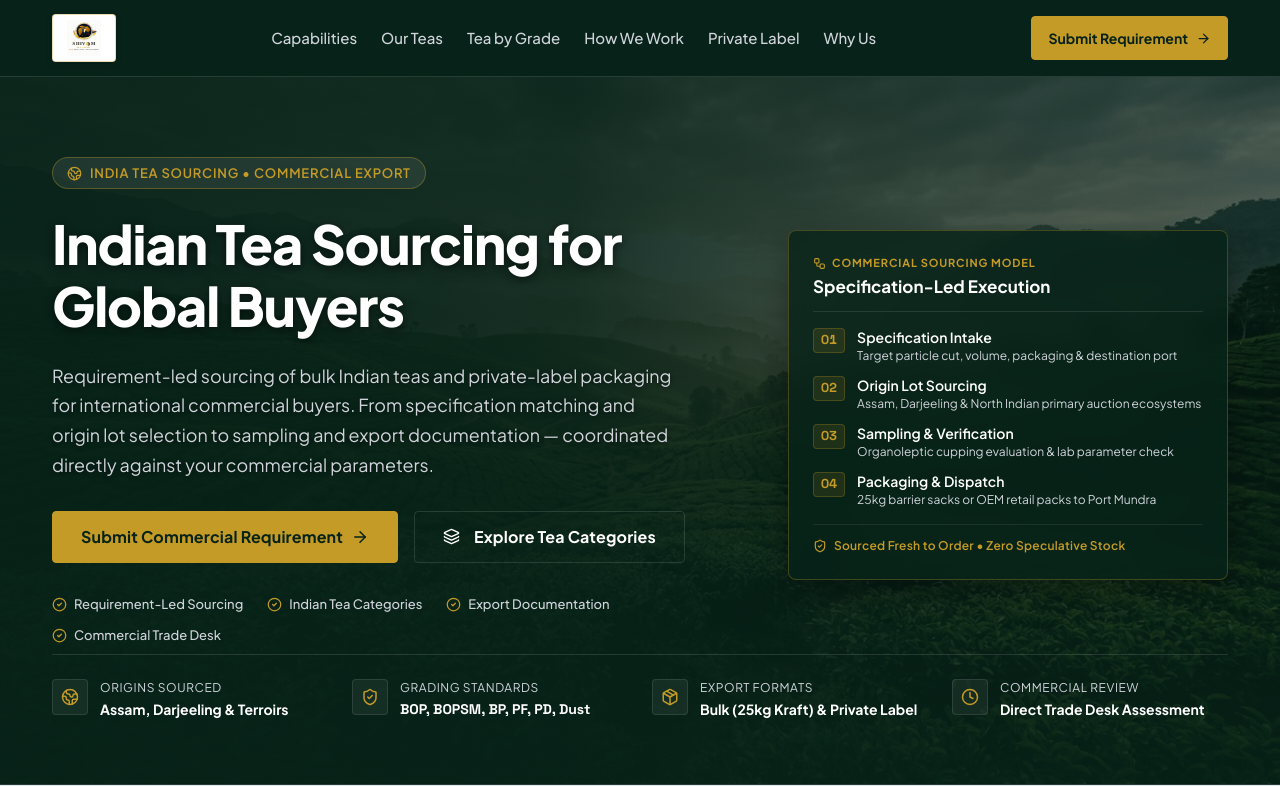
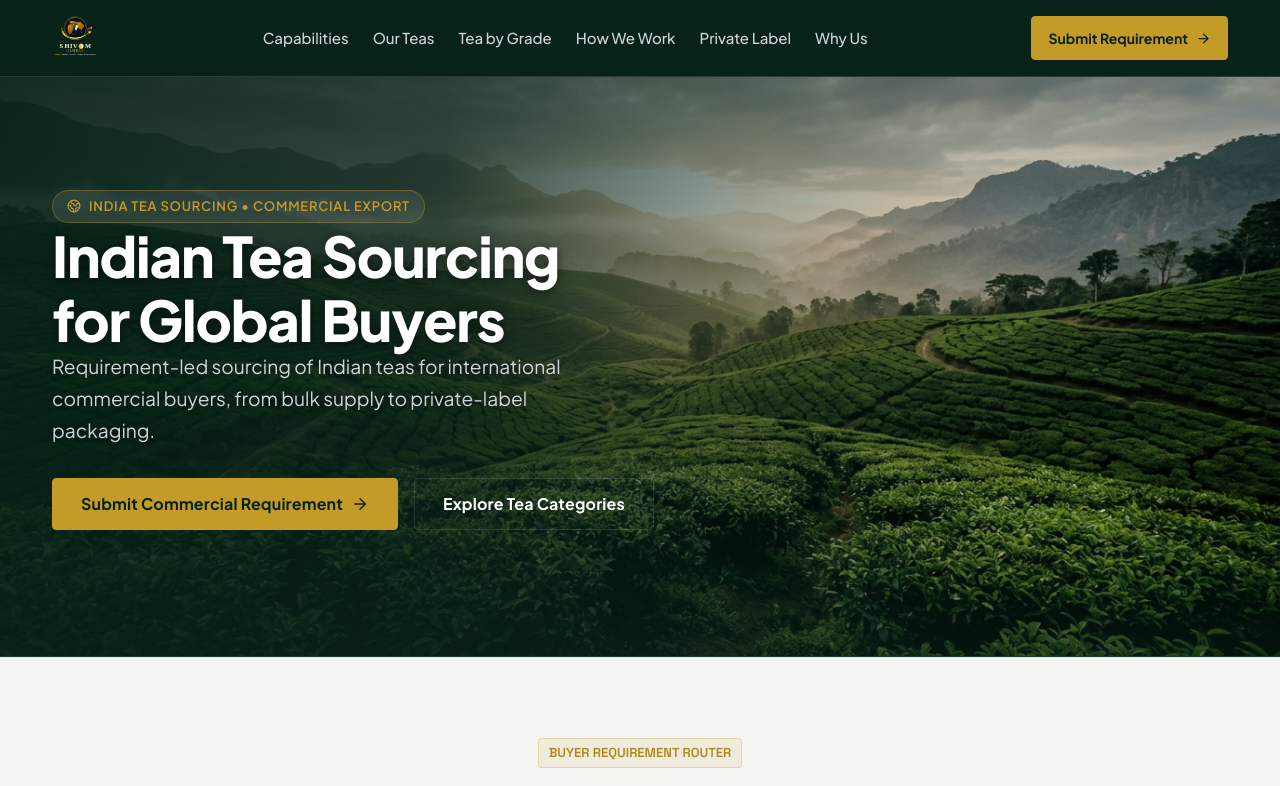
Before and after one commit to sarthaksarvaiya/shivom-global-website, a React (Vite) app: page / in a window 1280 px wide. Shown: the top 786 px of the page. Built offline with nearby package versions, Linux system fonts and the light colour scheme.

Commit message:
refactor(website): simplify hero and integrate header branding

```diff
--- a/src/components/home/HeroSection.tsx
+++ b/src/components/home/HeroSection.tsx
@@ -1,14 +1,5 @@
 import React from 'react';
-import {
-  ArrowRight,
-  CheckCircle2,
-  Globe2,
-  Package,
-  Clock,
-  Layers,
-  ShieldCheck,
-  Workflow
-} from 'lucide-react';
+import { ArrowRight, Globe2 } from 'lucide-react';
 
 export interface HeroSectionProps {
   onExploreCategories?: () => void;
@@ -61,34 +52,28 @@ export const HeroSection: React.FC<HeroSectionProps> = ({
     <section
       id="hero"
       className="hero-section"
-      aria-label="Commercial Tea Sourcing Overview"
+      aria-label="Indian Tea Sourcing Overview"
     >
-      {/* Background layer with authentic Indian tea landscape photography */}
+      {/* Background layer displaying the authentic Indian tea landscape */}
       <div className="hero-bg-layer" aria-hidden="true" />
 
       <div className="container hero-container">
-        {/* Main 2-Column Desktop Grid / Stacked Mobile Layout */}
-        <div className="hero-grid">
-
-          {/* Left Column: Commercial Positioning, Headline, Narrative & CTAs */}
         <div className="hero-content">
 
-            {/* Commercial Eyebrow Badge */}
+          {/* Eyebrow Badge */}
           <div className="hero-eyebrow-badge">
-              <Globe2 size={15} color="var(--color-accent-gold)" style={{ flexShrink: 0 }} aria-hidden="true" />
+            <Globe2 size={14} color="var(--color-accent-gold)" style={{ flexShrink: 0 }} aria-hidden="true" />
             <span>INDIA TEA SOURCING &bull; COMMERCIAL EXPORT</span>
           </div>
 
           {/* Primary Main H1 Headline */}
           <h1 className="hero-headline">
-              Indian Tea Sourcing for Global Buyers
+            Indian Tea Sourcing<br className="hero-headline-br" /> for Global Buyers
           </h1>
 
-            {/* Value Narrative Body */}
+          {/* Short B2B Supporting Copy (1-2 lines on desktop) */}
           <p className="hero-narrative">
-              Requirement-led sourcing of bulk Indian teas and private-label packaging for international commercial buyers.
-              From specification matching and origin lot selection to sampling and export documentation — coordinated directly
-              against your commercial parameters.
+            Requirement-led sourcing of Indian teas for international commercial buyers, from bulk supply to private-label packaging.
           </p>
 
           {/* Dual Action CTAs */}
@@ -111,132 +96,11 @@ export const HeroSection: React.FC<HeroSectionProps> = ({
               id="hero-secondary-cta"
               aria-label="Explore Tea Categories"
             >
-                <Layers size={17} style={{ marginRight: '6px' }} aria-hidden="true" />
               <span>Explore Tea Categories</span>
             </a>
           </div>
 
-            {/* Compact Trust Qualification Strip */}
-            <div className="hero-trust-anchors" aria-label="Core Commercial Qualifications">
-              <div className="hero-trust-chip">
-                <CheckCircle2 size={15} color="var(--color-accent-gold)" style={{ flexShrink: 0 }} aria-hidden="true" />
-                <span>Requirement-Led Sourcing</span>
         </div>
-              <div className="hero-trust-chip">
-                <CheckCircle2 size={15} color="var(--color-accent-gold)" style={{ flexShrink: 0 }} aria-hidden="true" />
-                <span>Indian Tea Categories</span>
-              </div>
-              <div className="hero-trust-chip">
-                <CheckCircle2 size={15} color="var(--color-accent-gold)" style={{ flexShrink: 0 }} aria-hidden="true" />
-                <span>Export Documentation</span>
-              </div>
-              <div className="hero-trust-chip">
-                <CheckCircle2 size={15} color="var(--color-accent-gold)" style={{ flexShrink: 0 }} aria-hidden="true" />
-                <span>Commercial Trade Desk</span>
-              </div>
-            </div>
-
-          </div>
-
-          {/* Right Column: Commercial Sourcing Model Panel */}
-          <div className="hero-panel-col">
-            <div className="hero-sourcing-panel">
-              <div className="hero-panel-header">
-                <div className="hero-panel-eyebrow">
-                  <Workflow size={13} color="var(--color-accent-gold)" aria-hidden="true" />
-                  <span>COMMERCIAL SOURCING MODEL</span>
-                </div>
-                <div className="hero-panel-title">
-                  Specification-Led Execution
-                </div>
-              </div>
-
-              <div className="hero-panel-steps">
-                <div className="hero-step-item">
-                  <span className="hero-step-num font-spec">01</span>
-                  <div className="hero-step-body">
-                    <div className="hero-step-title">Specification Intake</div>
-                    <div className="hero-step-desc">Target particle cut, volume, packaging & destination port</div>
-                  </div>
-                </div>
-
-                <div className="hero-step-item">
-                  <span className="hero-step-num font-spec">02</span>
-                  <div className="hero-step-body">
-                    <div className="hero-step-title">Origin Lot Sourcing</div>
-                    <div className="hero-step-desc">Assam, Darjeeling & North Indian primary auction ecosystems</div>
-                  </div>
-                </div>
-
-                <div className="hero-step-item">
-                  <span className="hero-step-num font-spec">03</span>
-                  <div className="hero-step-body">
-                    <div className="hero-step-title">Sampling & Verification</div>
-                    <div className="hero-step-desc">Organoleptic cupping evaluation & lab parameter check</div>
-                  </div>
-                </div>
-
-                <div className="hero-step-item">
-                  <span className="hero-step-num font-spec">04</span>
-                  <div className="hero-step-body">
-                    <div className="hero-step-title">Packaging & Dispatch</div>
-                    <div className="hero-step-desc">25kg barrier sacks or OEM retail packs to Port Mundra</div>
-                  </div>
-                </div>
-              </div>
-
-              <div className="hero-panel-footer">
-                <ShieldCheck size={14} color="var(--color-accent-gold)" style={{ flexShrink: 0 }} aria-hidden="true" />
-                <span>Sourced Fresh to Order &bull; Zero Speculative Stock</span>
-              </div>
-            </div>
-          </div>
-
-        </div>
-
-        {/* Commercial Pillar Strip Across Base of Hero */}
-        <div className="hero-pillars-grid" aria-label="Commercial Sourcing Pillars">
-          <div className="hero-pillar-item">
-            <div className="hero-pillar-icon" aria-hidden="true">
-              <Globe2 size={18} />
-            </div>
-            <div>
-              <div className="hero-pillar-label">Origins Sourced</div>
-              <div className="hero-pillar-value">Assam, Darjeeling & Terroirs</div>
-            </div>
-          </div>
-
-          <div className="hero-pillar-item">
-            <div className="hero-pillar-icon" aria-hidden="true">
-              <ShieldCheck size={18} />
-            </div>
-            <div>
-              <div className="hero-pillar-label">Grading Standards</div>
-              <div className="hero-pillar-value font-spec">BOP, BOPSM, BP, PF, PD, Dust</div>
-            </div>
-          </div>
-
-          <div className="hero-pillar-item">
-            <div className="hero-pillar-icon" aria-hidden="true">
-              <Package size={18} />
-            </div>
-            <div>
-              <div className="hero-pillar-label">Export Formats</div>
-              <div className="hero-pillar-value">Bulk (25kg Kraft) & Private Label</div>
-            </div>
-          </div>
-
-          <div className="hero-pillar-item">
-            <div className="hero-pillar-icon" aria-hidden="true">
-              <Clock size={18} />
-            </div>
-            <div>
-              <div className="hero-pillar-label">Commercial Review</div>
-              <div className="hero-pillar-value">Direct Trade Desk Assessment</div>
-            </div>
-          </div>
-        </div>
-
       </div>
     </section>
   );
--- a/src/components/layout/SiteHeader.tsx
+++ b/src/components/layout/SiteHeader.tsx
@@ -53,28 +53,17 @@ export const SiteHeader: React.FC<SiteHeaderProps> = ({ onNavigate }) => {
       }}
     >
       <div className="container" style={{ display: 'flex', alignItems: 'center', justifyContent: 'space-between', height: '76px' }}>
-        {/* Brand Logo Enclosure — Retains Official Logo Unaltered with Refined Gold Framing */}
+        {/* Brand Logo — Integrated Directly into Dark Green Header */}
         <a
           href="#hero"
           onClick={(e) => handleLinkClick(e, 'hero')}
-          style={{
-            display: 'flex',
-            alignItems: 'center',
-            textDecoration: 'none',
-            backgroundColor: '#FFFFFF',
-            padding: '6px 14px',
-            borderRadius: 'var(--radius-sm)',
-            border: '1px solid rgba(197, 155, 39, 0.35)',
-            boxShadow: '0 2px 6px rgba(0, 0, 0, 0.12)',
-            height: '48px',
-            transition: 'border-color var(--transition-fast)',
-          }}
+          className="header-brand-link"
           aria-label="SHIVOM GLOBAL Home"
         >
           <img
-            src="/Shivom_Global_Logo.svg"
+            src="/Shivom_Global_Header_Logo.svg"
             alt="SHIVOM GLOBAL — Indian Tea Exporter"
-            style={{ height: '36px', width: 'auto', objectFit: 'contain' }}
+            className="header-brand-img"
           />
         </a>
 
--- a/src/styles/index.css
+++ b/src/styles/index.css
@@ -582,16 +582,54 @@ small, .text-sm {
 }
 
 /* ==========================================================================
-   HOMEPAGE HERO SECTION — Sophisticated Commodity Trade Desk
+   HEADER BRANDING — Seamless Native Integration
+   ========================================================================== */
+.header-brand-link {
+  display: flex;
+  align-items: center;
+  text-decoration: none;
+  height: 52px;
+  padding: 0;
+  background: transparent;
+  border: none;
+  box-shadow: none;
+  transition: opacity var(--transition-fast);
+}
+
+.header-brand-link:hover {
+  opacity: 0.92;
+}
+
+.header-brand-img {
+  height: 50px;
+  width: auto;
+  object-fit: contain;
+  display: block;
+}
+
+@media (max-width: 1024px) {
+  .header-brand-link {
+    height: 44px;
+  }
+  .header-brand-img {
+    height: 42px;
+  }
+}
+
+/* ==========================================================================
+   HOMEPAGE HERO SECTION — Refined, Spacious & Image-Centric
    ========================================================================== */
 .hero-section {
   position: relative;
   background-color: var(--color-primary-dark);
   color: var(--text-inverse);
-  padding-top: var(--space-20);
-  padding-bottom: var(--space-16);
+  padding-top: clamp(4.5rem, 8vw, 6.5rem);
+  padding-bottom: clamp(5rem, 9vw, 7.5rem);
   overflow: hidden;
   border-bottom: 1px solid var(--border-dark-subtle);
+  min-height: 580px;
+  display: flex;
+  align-items: center;
 }
 
 .hero-bg-layer {
@@ -602,33 +640,29 @@ small, .text-sm {
   background-image:
     linear-gradient(
       90deg,
-      rgba(7, 34, 24, 0.94) 0%,
-      rgba(7, 34, 24, 0.88) 45%,
-      rgba(7, 34, 24, 0.58) 75%,
-      rgba(7, 34, 24, 0.38) 100%
+      rgba(7, 34, 24, 0.88) 0%,
+      rgba(7, 34, 24, 0.76) 35%,
+      rgba(7, 34, 24, 0.35) 60%,
+      rgba(7, 34, 24, 0.06) 80%,
+      rgba(7, 34, 24, 0.0) 100%
     ),
     linear-gradient(
       180deg,
-      rgba(7, 34, 24, 0.50) 0%,
-      rgba(7, 34, 24, 0.30) 40%,
-      rgba(7, 34, 24, 0.88) 100%
+      rgba(7, 34, 24, 0.35) 0%,
+      rgba(7, 34, 24, 0.0) 25%,
+      rgba(7, 34, 24, 0.0) 75%,
+      rgba(7, 34, 24, 0.55) 100%
     ),
     url('/images/indian_tea_landscape_hero.jpg');
-  background-size: auto, auto, cover;
-  background-position: center, center, center 40%;
+  background-size: cover;
+  background-position: center right;
   background-repeat: no-repeat;
 }
 
 .hero-container {
   position: relative;
   z-index: 2;
-}
-
-.hero-grid {
-  display: grid;
-  grid-template-columns: 1.18fr 0.82fr;
-  gap: var(--space-12);
-  align-items: center;
+  width: 100%;
 }
 
 .hero-content {
@@ -636,196 +670,9 @@ small, .text-sm {
   flex-direction: column;
   align-items: flex-start;
   text-align: left;
+  max-width: 620px;
 }
 
-.hero-headline {
-  font-size: clamp(2.125rem, 4.2vw, 3.375rem);
-  font-weight: 800;
-  line-height: 1.15;
-  letter-spacing: -0.02em;
-  color: var(--text-inverse);
-  margin-bottom: var(--space-6);
-  text-shadow: 0 2px 10px rgba(0, 0, 0, 0.6);
-}
-
-.hero-narrative {
-  font-size: clamp(1rem, 1.4vw, 1.125rem);
-  line-height: var(--leading-relaxed);
-  color: var(--text-inverse-muted);
-  margin-bottom: var(--space-8);
-  max-width: 620px;
-  text-shadow: 0 1px 4px rgba(0, 0, 0, 0.5);
-}
-
-.hero-cta-group {
-  display: flex;
-  align-items: center;
-  gap: var(--space-4);
-  flex-wrap: wrap;
-  margin-bottom: var(--space-8);
-}
-
-.hero-cta-group .btn {
-  font-weight: 700;
-  letter-spacing: 0.01em;
-  min-height: 48px;
-  display: inline-flex;
-  align-items: center;
-  justify-content: center;
-}
-
-.hero-trust-anchors {
-  display: flex;
-  flex-wrap: wrap;
-  gap: var(--space-3) var(--space-6);
-  margin-bottom: var(--space-2);
-}
-
-.hero-trust-chip {
-  display: inline-flex;
-  align-items: center;
-  gap: 7px;
-  font-size: 0.8125rem;
-  font-weight: 500;
-  color: var(--text-inverse-muted);
-}
-
-.hero-panel-col {
-  display: flex;
-  justify-content: flex-end;
-  width: 100%;
-}
-
-.hero-sourcing-panel {
-  background: rgba(7, 34, 24, 0.80);
-  backdrop-filter: blur(12px);
-  -webkit-backdrop-filter: blur(12px);
-  border: 1px solid rgba(197, 155, 39, 0.3);
-  border-radius: var(--radius-md);
-  padding: var(--space-6);
-  box-shadow: 0 12px 32px rgba(0, 0, 0, 0.35);
-  width: 100%;
-  max-width: 440px;
-}
-
-.hero-panel-header {
-  border-bottom: 1px solid rgba(255, 255, 255, 0.1);
-  padding-bottom: var(--space-3);
-  margin-bottom: var(--space-4);
-}
-
-.hero-panel-eyebrow {
-  display: flex;
-  align-items: center;
-  gap: 6px;
-  font-size: 0.6875rem;
-  font-weight: 700;
-  color: var(--color-accent-gold);
-  letter-spacing: 0.08em;
-  text-transform: uppercase;
-  margin-bottom: 2px;
-}
-
-.hero-panel-title {
-  font-size: 1.0625rem;
-  font-weight: 700;
-  color: var(--text-inverse);
-}
-
-.hero-panel-steps {
-  display: flex;
-  flex-direction: column;
-  gap: var(--space-3);
-  margin-bottom: var(--space-4);
-}
-
-.hero-step-item {
-  display: flex;
-  align-items: flex-start;
-  gap: var(--space-3);
-}
-
-.hero-step-num {
-  font-size: 0.8125rem;
-  font-weight: 700;
-  color: var(--color-accent-gold);
-  background: rgba(197, 155, 39, 0.12);
-  border: 1px solid rgba(197, 155, 39, 0.25);
-  border-radius: var(--radius-sm);
-  padding: 2px 7px;
-  line-height: 1.4;
-  flex-shrink: 0;
-}
-
-.hero-step-body {
-  min-width: 0;
-}
-
-.hero-step-title {
-  font-size: 0.875rem;
-  font-weight: 600;
-  color: var(--text-inverse);
-  line-height: 1.3;
-}
-
-.hero-step-desc {
-  font-size: 0.75rem;
-  color: var(--text-inverse-muted);
-  line-height: 1.4;
-  margin-top: 1px;
-}
-
-.hero-panel-footer {
-  display: flex;
-  align-items: center;
-  gap: 7px;
-  padding-top: var(--space-3);
-  border-top: 1px solid rgba(255, 255, 255, 0.08);
-  font-size: 0.75rem;
-  color: var(--color-accent-gold);
-  font-weight: 600;
-  letter-spacing: 0.02em;
-}
-
-.hero-pillars-grid {
-  margin-top: var(--space-14);
-  padding-top: var(--space-6);
-  border-top: 1px solid var(--border-dark-subtle);
-  display: grid;
-  grid-template-columns: repeat(4, 1fr);
-  gap: var(--space-6);
-}
-
-.hero-pillar-item {
-  display: flex;
-  align-items: flex-start;
-  gap: var(--space-3);
-}
-
-.hero-pillar-icon {
-  padding: 8px;
-  background-color: rgba(255, 255, 255, 0.06);
-  border-radius: var(--radius-sm);
-  color: var(--color-accent-gold);
-  border: 1px solid rgba(255, 255, 255, 0.1);
-  flex-shrink: 0;
-}
-
-.hero-pillar-label {
-  font-size: 0.75rem;
-  color: var(--text-inverse-muted);
-  text-transform: uppercase;
-  letter-spacing: 0.05em;
-}
-
-.hero-pillar-value {
-  font-weight: 700;
-  font-size: 0.875rem;
-  color: var(--text-inverse);
-  margin-top: 2px;
-}
-
-/* Hero Eyebrow Trust Badge */
 .hero-eyebrow-badge {
   display: inline-flex;
   align-items: center;
@@ -835,7 +682,7 @@ small, .text-sm {
   border: 1px solid rgba(197, 155, 39, 0.35);
   padding: 6px 14px;
   border-radius: var(--radius-full);
-  margin-bottom: var(--space-6);
+  margin-bottom: var(--space-5);
   max-width: 100%;
   box-sizing: border-box;
 }
@@ -850,45 +697,99 @@ small, .text-sm {
   text-align: center;
 }
 
+.hero-headline {
+  font-size: clamp(2.25rem, 4.4vw, 3.5rem);
+  font-weight: 800;
+  line-height: 1.15;
+  letter-spacing: -0.02em;
+  color: var(--text-inverse);
+  margin-bottom: var(--space-5);
+  text-shadow: 0 2px 12px rgba(0, 0, 0, 0.55);
+}
+
+.hero-headline-br {
+  display: inline;
+}
+
+.hero-narrative {
+  font-size: clamp(1.0625rem, 1.5vw, 1.25rem);
+  line-height: var(--leading-relaxed);
+  color: var(--text-inverse-muted);
+  margin-bottom: var(--space-8);
+  max-width: 580px;
+  text-shadow: 0 1px 6px rgba(0, 0, 0, 0.45);
+}
+
+.hero-cta-group {
+  display: flex;
+  align-items: center;
+  gap: var(--space-4);
+  flex-wrap: wrap;
+}
+
+.hero-cta-group .btn {
+  font-weight: 700;
+  letter-spacing: 0.01em;
+  min-height: 48px;
+  display: inline-flex;
+  align-items: center;
+  justify-content: center;
+}
+
 @media (max-width: 1024px) {
-  .hero-grid {
-    grid-template-columns: 1fr;
-    gap: var(--space-8);
+  .hero-section {
+    padding-top: clamp(3.5rem, 6vw, 5rem);
+    padding-bottom: clamp(4rem, 7vw, 5.5rem);
+    min-height: 520px;
   }
 
-  .hero-panel-col {
-    justify-content: flex-start;
-  }
-
-  .hero-sourcing-panel {
-    max-width: 100%;
-  }
-
-  .hero-pillars-grid {
-    grid-template-columns: repeat(2, 1fr);
-    gap: var(--space-5);
+  .hero-content {
+    max-width: 540px;
   }
 
   .hero-bg-layer {
     background-image:
       linear-gradient(
+        90deg,
+        rgba(7, 34, 24, 0.90) 0%,
+        rgba(7, 34, 24, 0.80) 45%,
+        rgba(7, 34, 24, 0.45) 70%,
+        rgba(7, 34, 24, 0.15) 100%
+      ),
+      linear-gradient(
         180deg,
-        rgba(7, 34, 24, 0.88) 0%,
-        rgba(7, 34, 24, 0.78) 50%,
-        rgba(7, 34, 24, 0.94) 100%
+        rgba(7, 34, 24, 0.40) 0%,
+        rgba(7, 34, 24, 0.0) 30%,
+        rgba(7, 34, 24, 0.0) 70%,
+        rgba(7, 34, 24, 0.60) 100%
       ),
       url('/images/indian_tea_landscape_hero.jpg');
+    background-position: center right;
   }
 }
 
-@media (max-width: 640px) {
+@media (max-width: 768px) {
   .hero-section {
     padding-top: var(--space-12);
-    padding-bottom: var(--space-10);
+    padding-bottom: var(--space-12);
+    min-height: auto;
+  }
+
+  .hero-content {
+    max-width: 100%;
   }
 
   .hero-headline {
-    font-size: clamp(1.75rem, 7.5vw, 2.25rem);
+    font-size: clamp(1.875rem, 7vw, 2.375rem);
+  }
+
+  .hero-headline-br {
+    display: none;
+  }
+
+  .hero-narrative {
+    font-size: 1.0625rem;
+    margin-bottom: var(--space-6);
   }
 
   .hero-cta-group {
@@ -902,17 +803,21 @@ small, .text-sm {
     justify-content: center;
   }
 
-  .hero-trust-anchors {
-    flex-direction: column;
-    gap: var(--space-2);
+  .hero-bg-layer {
+    background-image:
+      linear-gradient(
+        180deg,
+        rgba(7, 34, 24, 0.85) 0%,
+        rgba(7, 34, 24, 0.70) 50%,
+        rgba(7, 34, 24, 0.28) 80%,
+        rgba(7, 34, 24, 0.55) 100%
+      ),
+      url('/images/indian_tea_landscape_hero.jpg');
+    background-position: center 30%;
   }
+}
 
-  .hero-pillars-grid {
-    grid-template-columns: 1fr !important;
-    gap: var(--space-4) !important;
-    margin-top: var(--space-10);
-  }
-
+@media (max-width: 480px) {
   .hero-eyebrow-badge {
     border-radius: var(--radius-md);
     padding: 6px 10px;
```
Also changed, not shown: public/Shivom_Global_Header_Logo.svg (added). Lines whose indentation alone changed are shown as unchanged.
